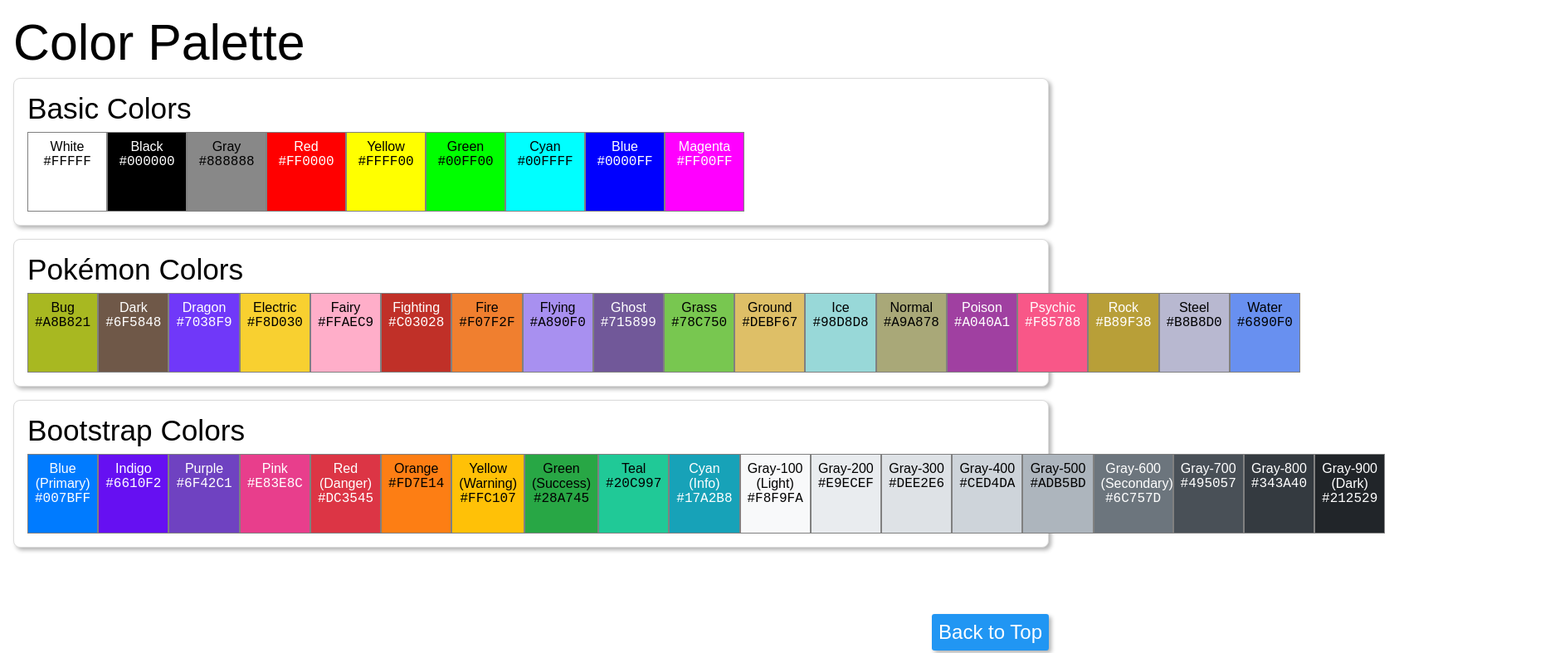
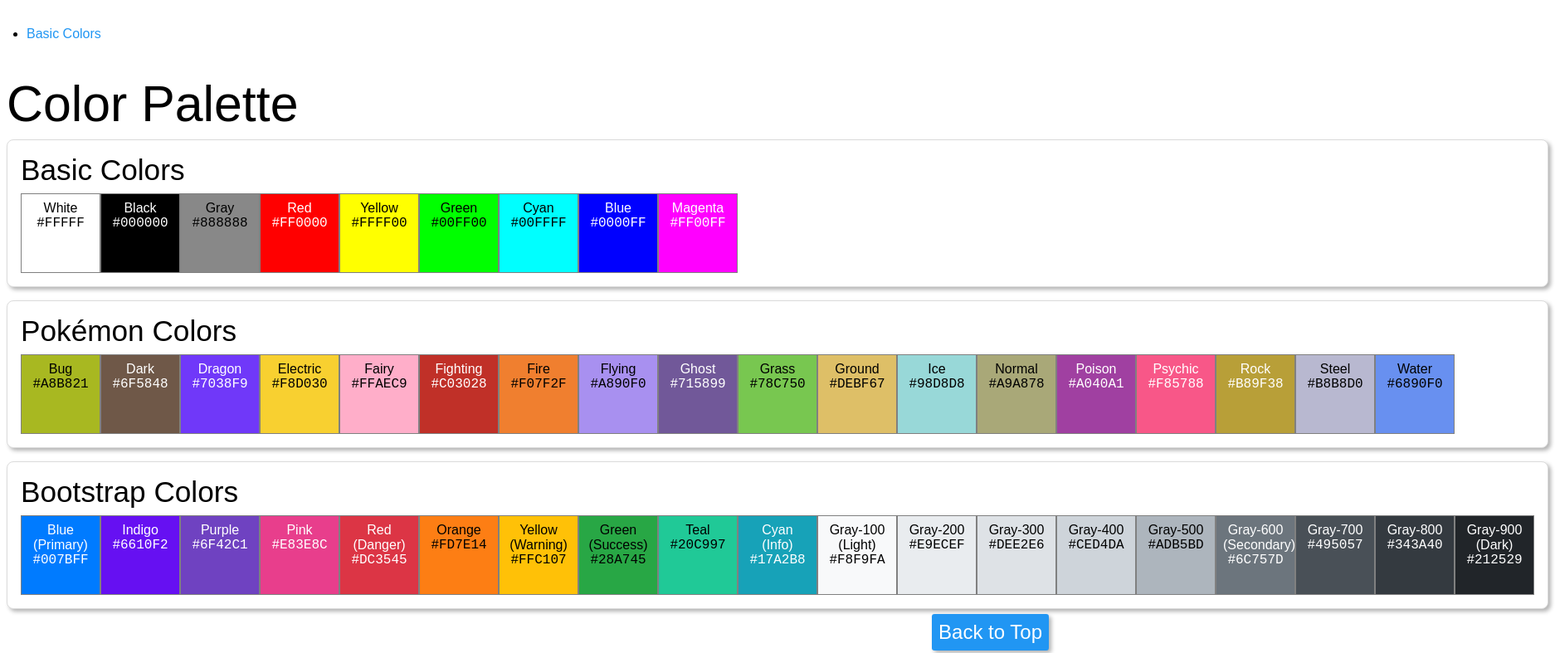
Before and after one commit to davinaleong/proj-color-palette, a website: page index.html in a window 1280 px wide. Shown: the top 787 px of the page at 83% size, 1874 px wide, since content can reach past the window. Drawn offline with Linux system fonts and the light colour scheme; a web font is replaced by a local one.

Commit message:
Used grid to structure nav and main content

```diff
--- a/index.html
+++ b/index.html
@@ -11,10 +11,19 @@
     <link rel="stylesheet" href="./styles/main.css">
 </head>
 <body id="top">
-    <h1>Color Palette</h1>
 
-    <main>
-    </main>
+    <div class="container-grid">
+        <nav class="cell-nav">
+            <ul>
+                <li><a href="#">Basic Colors</a></li>
+            </ul>
+        </nav>
+
+        <main class="cell-main">
+            <h1>Color Palette</h1>
+
+        </main>
+    </div>
 
     <a class="btn-top" href="#top">Back to Top</a>
 
--- a/styles/main.css
+++ b/styles/main.css
@@ -12,7 +12,30 @@
     font-size: 16px;
     font-family: 'Source Sans Pro', sans-serif;
     color: #000;
-    background: #fff; /* col background */
+    background: #fff;
+}
+
+.container-grid {
+    display: grid;
+    grid-template-areas:
+        'cell-nav'
+        'cell-main';
+}
+
+.cell-nav {
+    grid-area: cell-nav;
+}
+
+.cell-main {
+    grid-area: cell-main;
+}
+
+nav {
+    width: 100%;
+    padding: 2rem;
+}
+
+main {
     padding: 0.5rem;
 }
 
```
